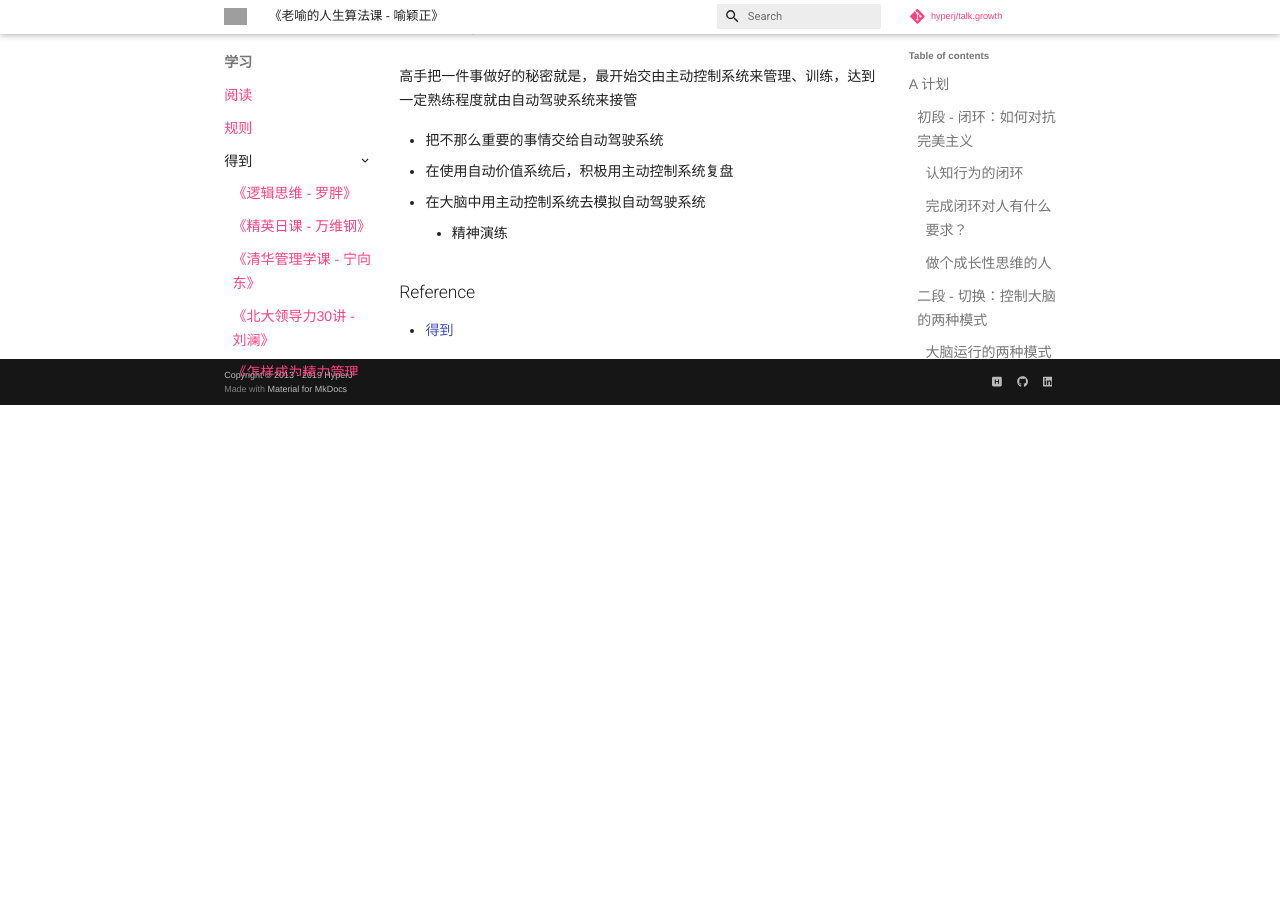
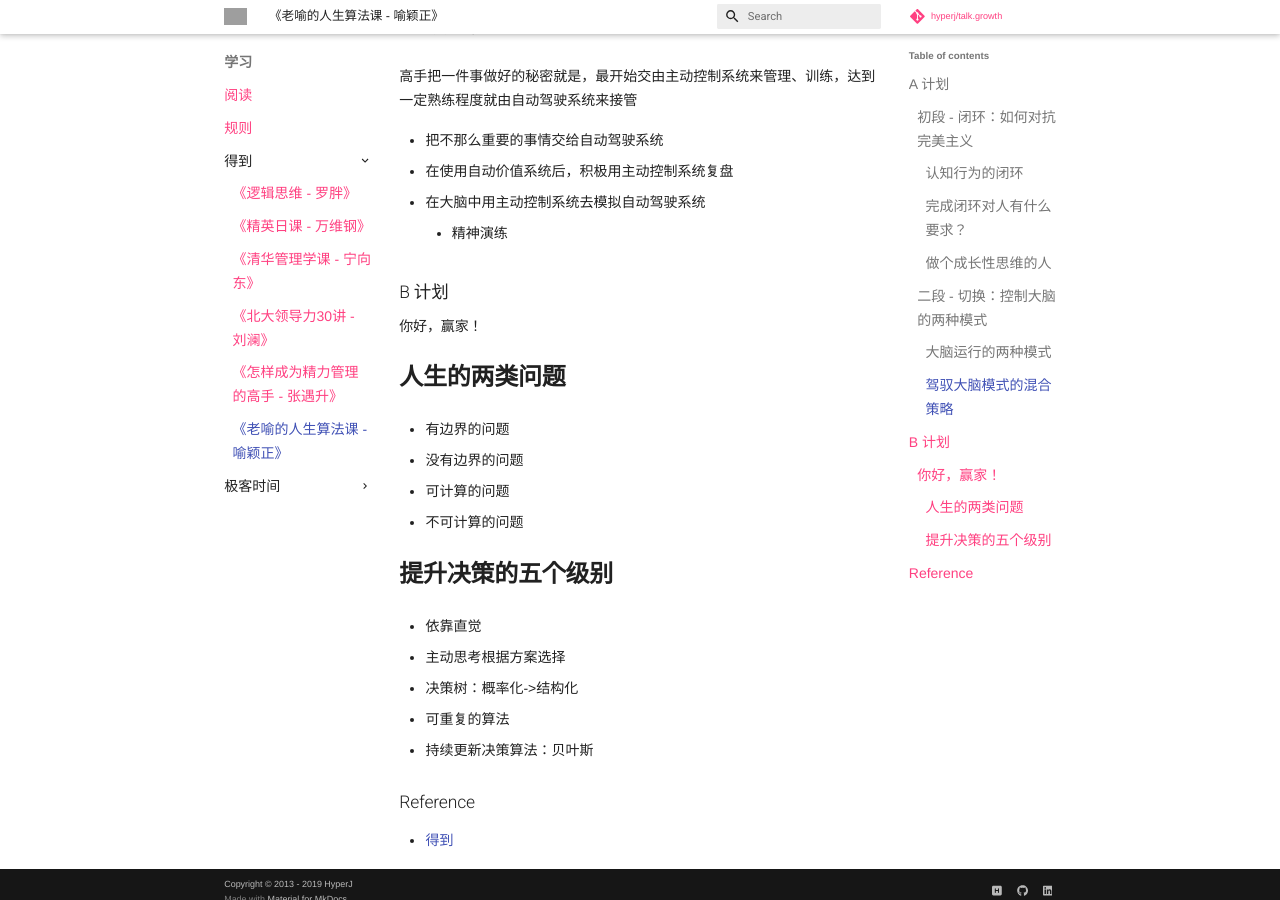
Before and after one commit to hyperj/talk.growth, an MkDocs documentation site: the page built from docs/igetget/life-algorithm-class.md, in a window 1280 px wide and 900 px high, scrolled down 1300 px. Built offline with MkDocs 1.6.1 and Material for MkDocs 9.7.7, drawn with Linux system fonts in a browser that asks for light colours; nearby versions of some CDN libraries; library files that are not in the unit come from our copies; comment, search, counter and statistics services are not loaded; before the commit the page ends 1705 px from its top, so only the background shows below that; grey boxes are pictures that could not be loaded.

Commit message:
老喻的人生算法课：你好，赢家！

```diff
--- a/docs/igetget/life-algorithm-class.md
+++ b/docs/igetget/life-algorithm-class.md
@@ -55,6 +55,25 @@
 
     - 精神演练
 
+## B 计划
+
+### 你好，赢家！
+
+#### 人生的两类问题
+
+- 有边界的问题
+- 没有边界的问题
+
+- 可计算的问题
+- 不可计算的问题
+
+#### 提升决策的五个级别
+
+- 依靠直觉
+- 主动思考根据方案选择
+- 决策树：概率化->结构化
+- 可重复的算法
+- 持续更新决策算法：贝叶斯
 
 ## Reference
 
```
